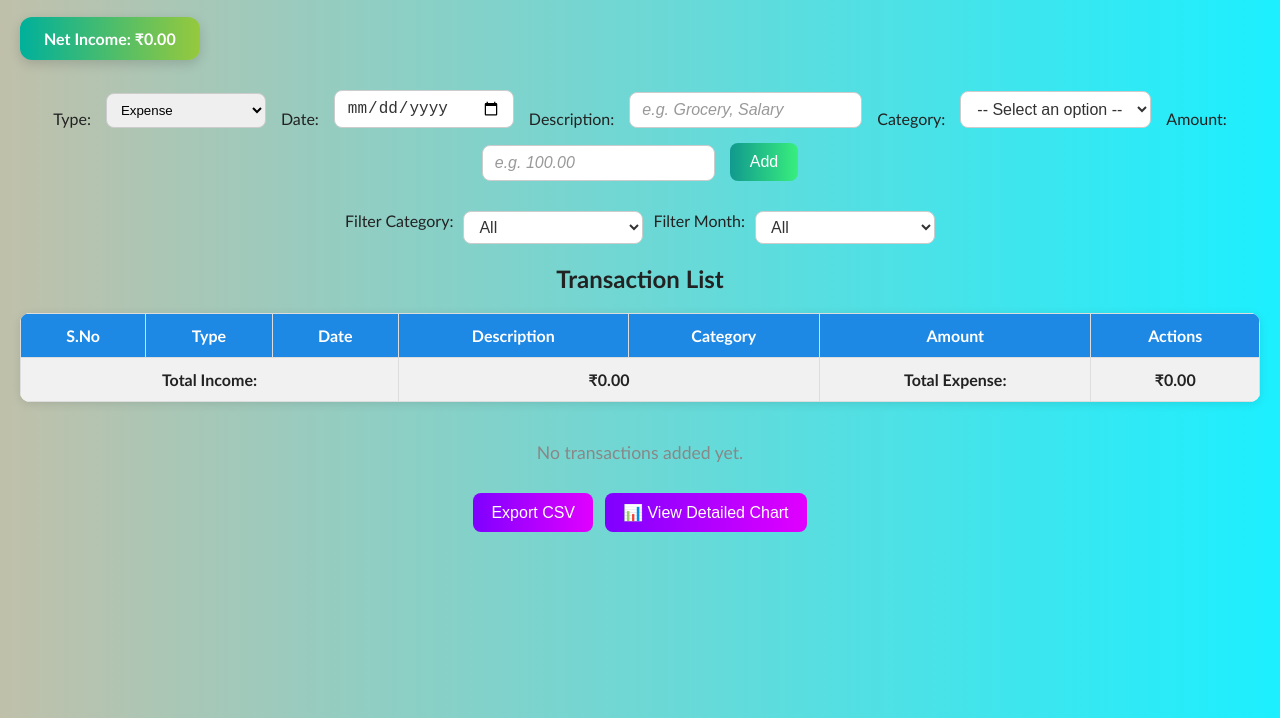
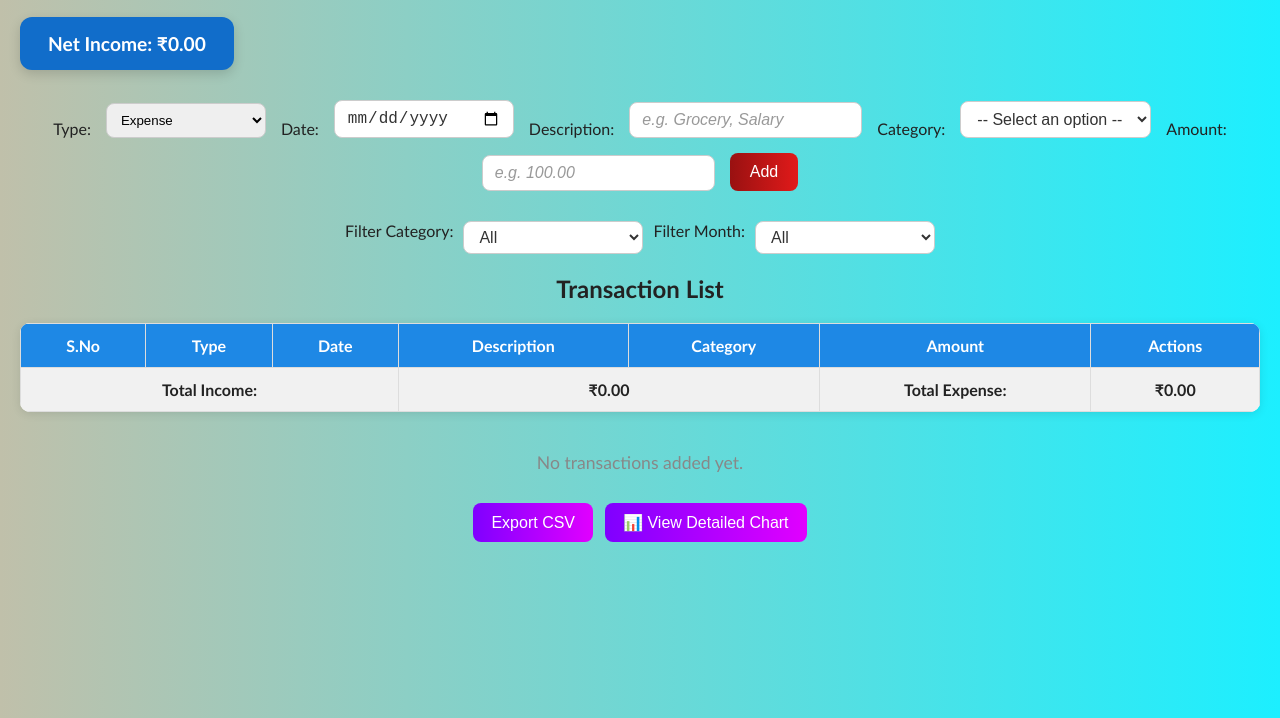
Before and after one commit to saitaddi2020/Expense_Tracker, a plain HTML site: page index.html in a window 1280 px wide. Shown: the part 82-800 px from the top of the page. Drawn offline with nearby package versions, Linux system fonts and the light colour scheme.

Commit message:
changed the color for add button

```diff
--- a/style.css
+++ b/style.css
@@ -23,10 +23,10 @@ h1, h2 {
 
 /* Balance Badge */
 .balance-badge {
-  background: linear-gradient(90deg, #00b09b, #96c93d);
+  background: #116dca;
   color: white;
-  padding: 12px 24px;
-  font-size: 1rem;
+  padding: 15px 28px;
+  font-size: 1.2rem;
   font-weight: 600;
   text-align: center;
   border-radius: 12px;
@@ -60,7 +60,7 @@ h1, h2 {
 }
 
 .input-section button {
-  background: linear-gradient(90deg, #11998e, #38ef7d );
+  background: linear-gradient(90deg, #911, #e11a1a );
   color: white;
   border: none;
   padding: 10px 20px;
```
